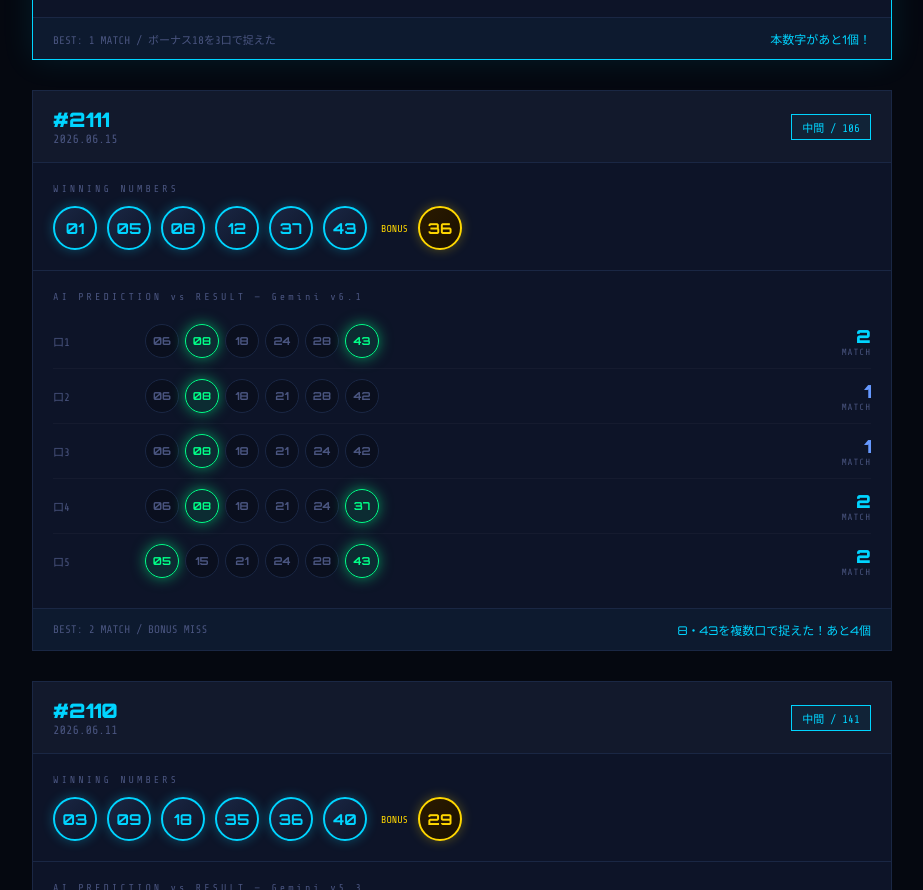
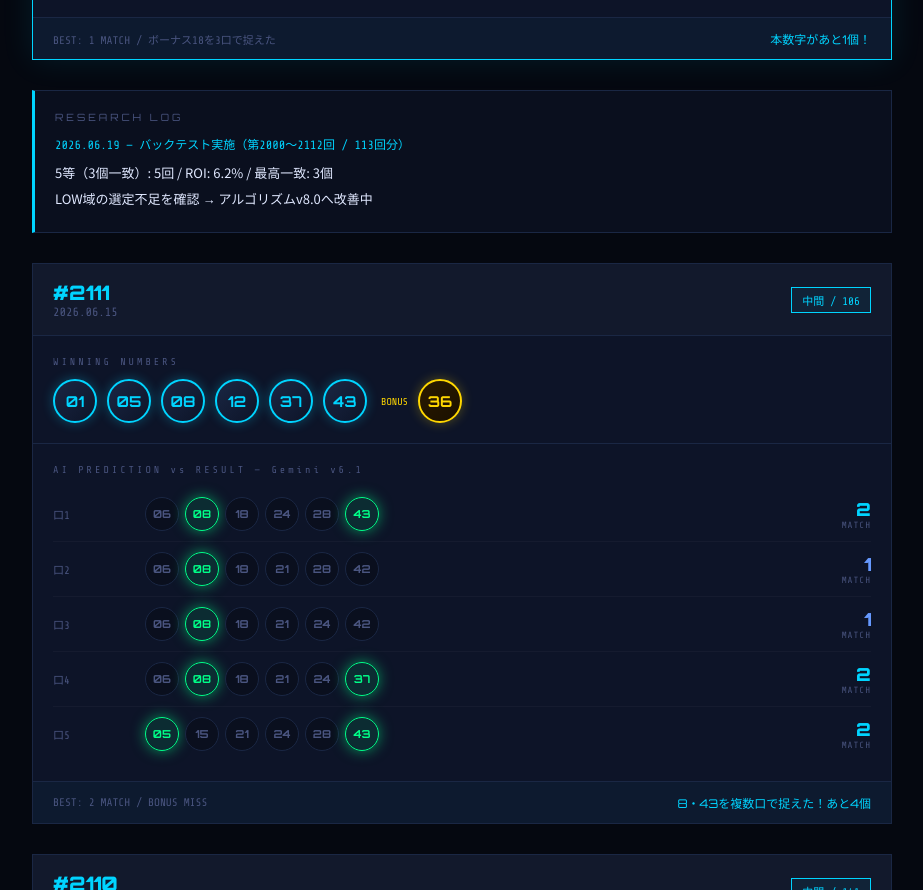
Before and after one commit to markunoni0109-prog/ai-shindan, a plain HTML site: page loto6_results.html in a window 1280 px wide. Shown: the part 840-1730 px from the top of the page, without its empty margins (178-1101 px from the left). Drawn offline with nearby package versions, Linux system fonts and the light colour scheme.

Commit message:
Update loto6_results.html

```diff
--- a/loto6_results.html
+++ b/loto6_results.html
@@ -186,6 +186,16 @@
     <div class="summary-bar">
       <div class="summary-text">BEST: 1 MATCH / ボーナス18を3口で捉えた</div>
       <div class="summary-best">本数字があと1個！</div>
+    </div>
+  </div>
+
+  <!-- 研究ログ -->
+  <div style="background: var(--surface); border: 1px solid var(--border); border-left: 3px solid var(--accent); margin-bottom: 30px; padding: 20px;">
+    <div style="font-family: Orbitron, monospace; font-size: 10px; letter-spacing: 3px; color: var(--muted); margin-bottom: 12px;">RESEARCH LOG</div>
+    <div style="font-family: Share Tech Mono, monospace; font-size: 12px; color: var(--accent); margin-bottom: 8px;">2026.06.19 — バックテスト実施（第2000〜2112回 / 113回分）</div>
+    <div style="font-family: Noto Sans JP, sans-serif; font-size: 13px; color: var(--text); line-height: 2;">
+      5等（3個一致）: 5回 / ROI: 6.2% / 最高一致: 3個<br>
+      LOW域の選定不足を確認 → アルゴリズムv8.0へ改善中
     </div>
   </div>
 
```
